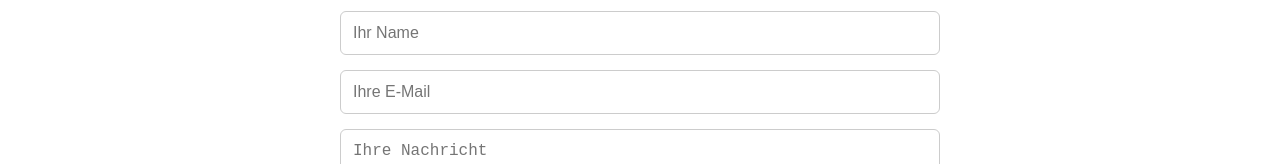
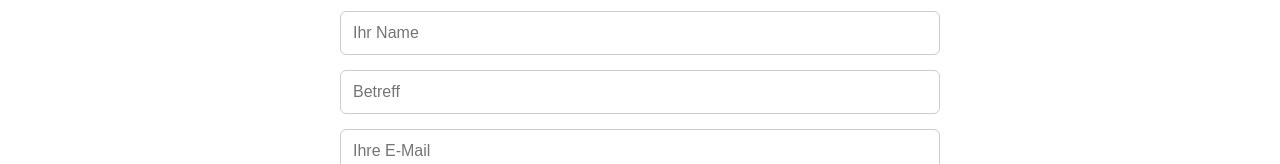
Before and after one commit to diego-monfort-landolt/gartenbau, a React (Vite) app: page / in a window 1280 px wide. Shown: the part 3575-3739 px from the top of the page. Built offline with nearby package versions, Linux system fonts and the light colour scheme.

Commit message:
add input to the formsumbit

```diff
--- a/src/components/Contact.tsx
+++ b/src/components/Contact.tsx
@@ -10,6 +10,7 @@ const Contact = () => (
       action="https://formsubmit.co/landoltdiego@gmail.com" method="POST"
     >
       <input type="text" name="name" placeholder="Ihr Name" required />
+      <input type="text" name="name" placeholder="Betreff" required />
       <input type="email" name="email" placeholder="Ihre E-Mail" required />
       <textarea name="message" placeholder="Ihre Nachricht" rows={5} required />
       <input type="text" name="_formsubmit_id" style={{ display: "none" }} />
```
